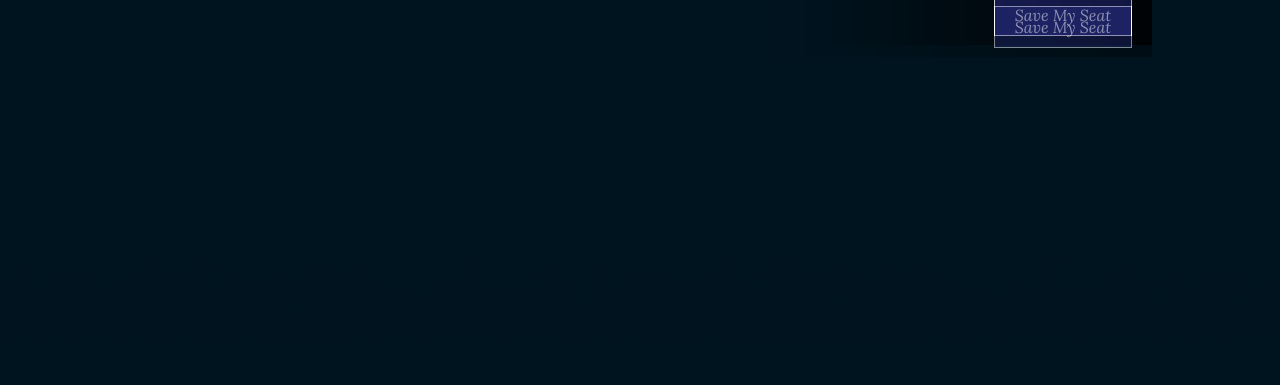
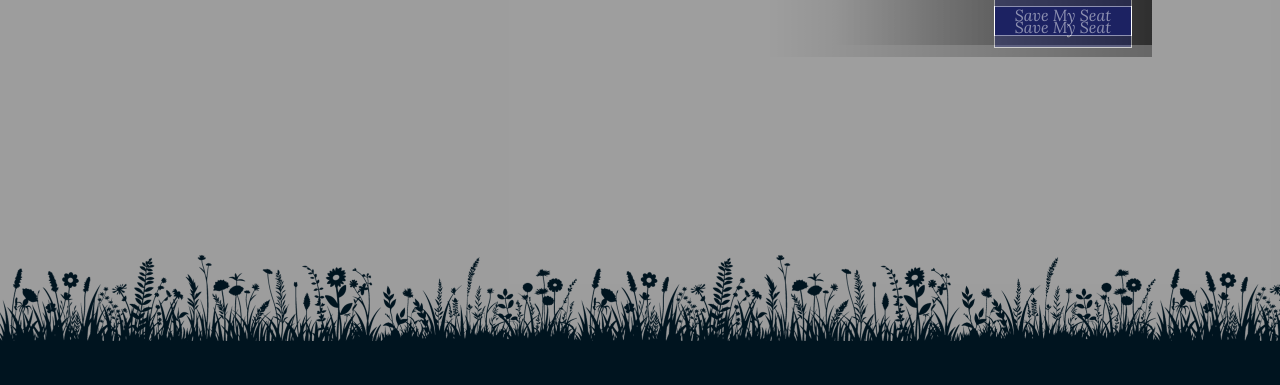
Before and after one commit to XoenLee/fnreyes-portfolio, a plain HTML site: page WeddingWebsite/home.html in a window 1280 px wide. Shown: the part 564-949 px from the top of the page. Drawn offline with nearby package versions, Linux system fonts and the light colour scheme; the site is published under a folder, as on GitHub Pages, so addresses that start at the root find nothing.

Commit message:
Fixed pathings.

```diff
--- a/WeddingWebsite/wedStyle.css
+++ b/WeddingWebsite/wedStyle.css
@@ -110,7 +110,7 @@ body {
 #heroSection {
     justify-content: flex-end;
     align-items: center;
-    background-image: url("/WeddingWebsite/photos/heroImage2.JPG");
+    background-image: url("photos/heroImage2.JPG");
     background-position: 50% 45%;
     background-repeat: no-repeat;
     background-size: cover;
@@ -119,7 +119,7 @@ body {
 #heroSection-2 {
     justify-content: flex-end;
     align-items: center;
-    background-image: url("/WeddingWebsite/photos/heroImage4.JPG");
+    background-image: url("photos/heroImage4.JPG");
     background-position: 50% 30%;
     background-repeat: no-repeat;
     background-size: cover;
@@ -128,7 +128,7 @@ body {
 #heroSection-3 {
     justify-content: flex-start;
     align-items: center;
-    background-image: url("/WeddingWebsite/photos/heroImage5.JPG");
+    background-image: url("photos/heroImage5.JPG");
     background-position: 50% 75%;
     background-repeat: no-repeat;
     background-size: cover;
```
